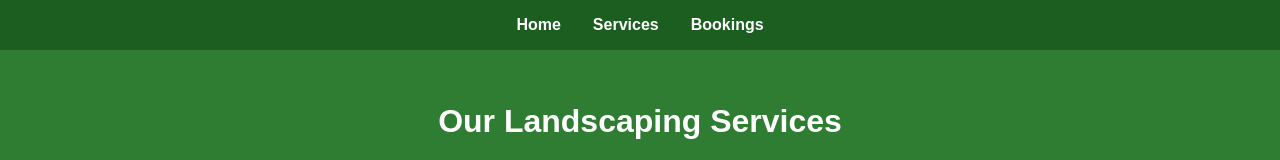
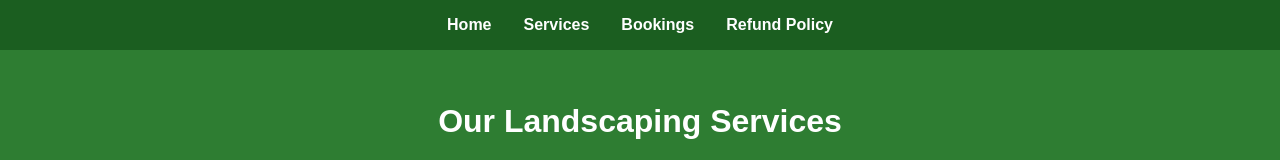
Before and after one commit to joshhazelhurst123/Landscaping10139, a React (Create React App) app: page /services in a window 1280 px wide. Shown: the top 160 px of the page. Built offline with nearby package versions, Linux system fonts and the light colour scheme.

Commit message:
Add Refund Policy link to navigation

```diff
--- a/src/Services.js
+++ b/src/Services.js
@@ -8,6 +8,8 @@ export default function Services() {
         <a href="/">Home</a>
         <a href="/services">Services</a>
         <a href="/bookings">Bookings</a>
+        <a href="/RefundPolicy">Refund Policy</a>
+
       </nav>
 
       <header className="services-header">
```
